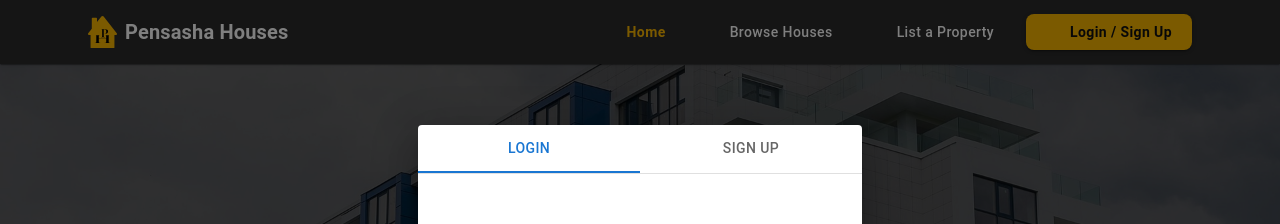
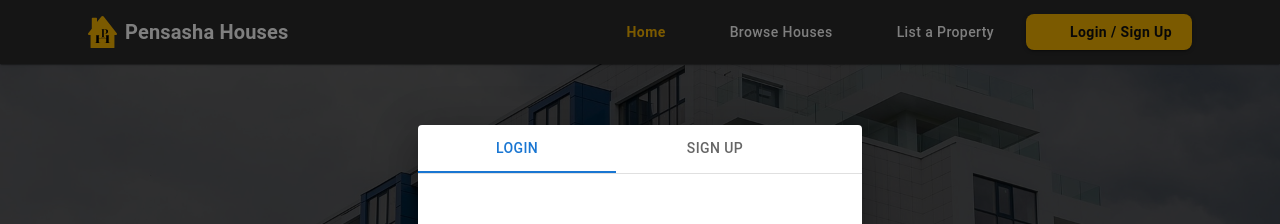
Before and after one commit to Sobunge/pensasha-houses, a React (Create React App) app in the folder frontend/: page / in a window 1280 px wide. Both pictures are taken after a click on the button "Login / Sign Up". Shown: the top 224 px of the page. Built offline with nearby package versions, Linux system fonts and the light colour scheme; some icons are missing.

Commit message:
Adding a close button to the Auth Modal

```diff
--- a/frontend/src/pages/Auth/AuthModal.jsx
+++ b/frontend/src/pages/Auth/AuthModal.jsx
@@ -1,5 +1,13 @@
 import React, { useState } from "react";
-import { Dialog, DialogContent, Tabs, Tab, Box } from "@mui/material";
+import {
+  Dialog,
+  DialogContent,
+  Tabs,
+  Tab,
+  Box,
+  IconButton,
+} from "@mui/material";
+import CloseIcon from "@mui/icons-material/Close";
 import LoginForm from "../Auth/LoginPage/LoginForm";
 import RegistrationForm from "../Auth/RegistrationPage/RegistrationForm";
 
@@ -15,12 +23,30 @@ function AuthModal({ open, onClose }) {
 
   return (
     <Dialog open={open} onClose={onClose} maxWidth="xs" fullWidth>
-      {/* Tabs */}
-      <Box sx={{ borderBottom: 1, borderColor: "divider" }}>
-        <Tabs value={activeTab} onChange={handleTabChange} variant="fullWidth">
+      {/* Top Bar with Tabs + Close Button */}
+      <Box
+        sx={{
+          display: "flex",
+          alignItems: "center",
+          justifyContent: "space-between",
+          borderBottom: 1,
+          borderColor: "divider",
+        }}
+      >
+        <Tabs
+          value={activeTab}
+          onChange={handleTabChange}
+          variant="fullWidth"
+          sx={{ flex: 1 }}
+        >
           <Tab label="Login" />
           <Tab label="Sign Up" />
         </Tabs>
+
+        {/* Close Button */}
+        <IconButton onClick={onClose} sx={{ mr: 1 }}>
+          <CloseIcon />
+        </IconButton>
       </Box>
 
       {/* Content */}
@@ -28,7 +54,10 @@ function AuthModal({ open, onClose }) {
         {activeTab === 0 ? (
           <LoginForm onSuccess={onClose} switchToSignup={switchToSignup} />
         ) : (
-          <RegistrationForm onSuccess={onClose} switchToLogin={switchToLogin} />
+          <RegistrationForm
+            onSuccess={onClose}
+            switchToLogin={switchToLogin}
+          />
         )}
       </DialogContent>
     </Dialog>
```
